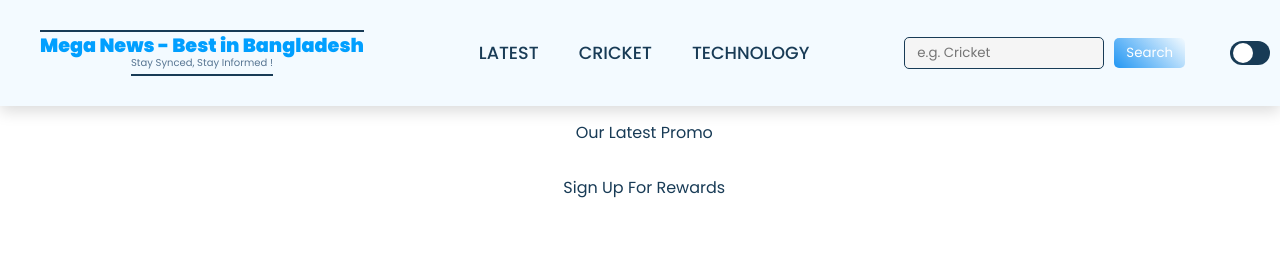
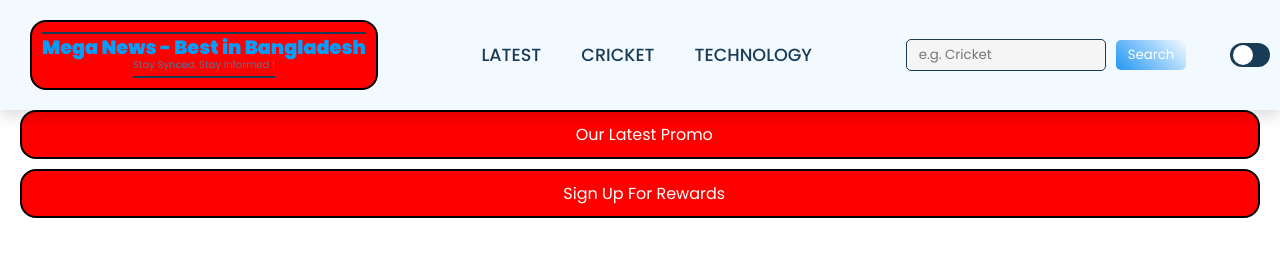
Before and after one commit to laulauasia/NewsSync, a plain HTML site: page index.html in a window 1280 px wide. Drawn offline with Linux system fonts and the light colour scheme; no server answers; some icons are missing.

Commit message:
update buttons color

```diff
--- a/style.css
+++ b/style.css
@@ -335,15 +335,16 @@ main {
 /*LINKS*/
 a {
     /*LINKS TEXT*/
-    color: var(--textColor);
+    color: white;
     text-decoration: none;
     text-align: center;
 
     /*LINKS BORDER:*/
-    border: 2px solid var(--textColor);
-    border-radius: 10px;
+    border: 2px solid black;
+    border-radius: 16px;
 
     display: block; /*each link takes a whole line*/
+    background-color: red;
     margin: 10px;
     padding: 10px;
 }
```
